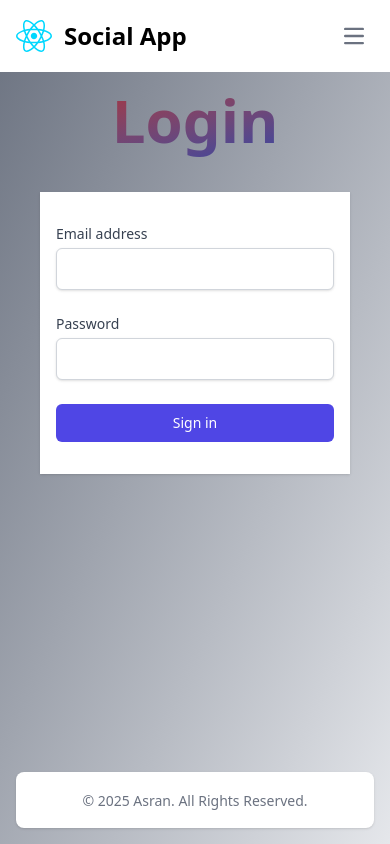
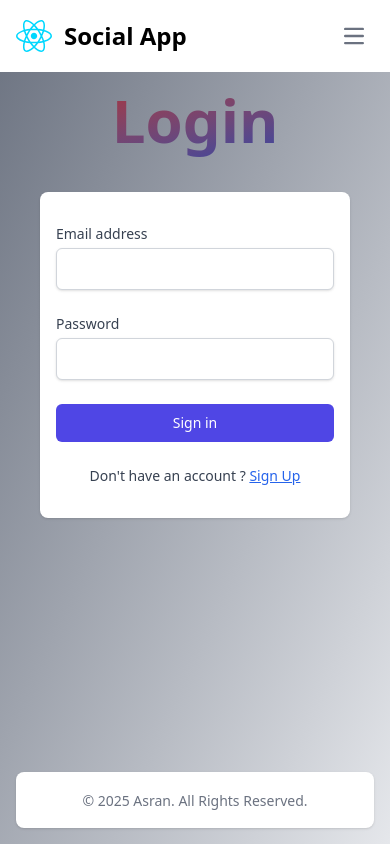
Before and after one commit to MohamedAsran0/React-Social-App, a React (Vite) app: page / in a window 390 px wide. Built offline with nearby package versions, Linux system fonts and the light colour scheme.

Commit message:
fix design issues in login & register pages

```diff
--- a/src/Components/Login/Login.jsx
+++ b/src/Components/Login/Login.jsx
@@ -2,7 +2,7 @@ import { zodResolver } from '@hookform/resolvers/zod';
 import axios from 'axios';
 import React, { useContext, useState } from 'react'
 import { useForm } from 'react-hook-form'
-import { useNavigate } from 'react-router-dom';
+import { Link, useNavigate } from 'react-router-dom';
 import { ClipLoader } from 'react-spinners';
 import Swal from 'sweetalert2';
 import z from 'zod';
@@ -67,7 +67,7 @@ export default function Login() {
       <div className="flex flex-col justify-center py-20 sm:px-6 lg:px-8 mx-10 ">
         <h2 className='text-center font-extrabold text-6xl bg-gradient-to-br from-red-700 to-blue-800 bg-clip-text text-transparent p-2.5'>Login</h2>
         <div className="mt-8 sm:mx-auto sm:w-full sm:max-w-md ">
-          <div className="bg-white  py-8 px-4 shadow sm:rounded-lg sm:px-10">
+          <div className="bg-white  py-8 px-4 shadow rounded-lg sm:px-10">
             <form onSubmit={handleSubmit(myHandleSubmit)}>
 
               <div>
@@ -115,6 +115,10 @@ export default function Login() {
                   {isLoading ? <ClipLoader /> : 'Sign in'}
                 </button>
               </div>
+
+              <div className="mt-6 text-center">
+                <p className='text-sm font-medium text-gray-700'>Don't have an account ? <Link to={'/register'} className='text-blue-600 underline hover:no-underline'>Sign Up</Link></p>
+              </div>
             </form>
           </div>
         </div>
--- a/src/Components/Register/Register.jsx
+++ b/src/Components/Register/Register.jsx
@@ -2,7 +2,7 @@ import { zodResolver } from '@hookform/resolvers/zod';
 import axios from 'axios';
 import React, { useState } from 'react'
 import { useForm } from 'react-hook-form'
-import { useNavigate } from 'react-router-dom';
+import { Link, useNavigate } from 'react-router-dom';
 import { ClipLoader } from 'react-spinners';
 import Swal from 'sweetalert2';
 import z from 'zod';
@@ -96,7 +96,7 @@ export default function Register() {
       <div className="flex flex-col justify-center py-20 sm:px-6 lg:px-8 mx-10 ">
             <h2 className='text-center font-extrabold text-6xl bg-gradient-to-br from-red-700 to-blue-800 bg-clip-text text-transparent p-2.5'>Register</h2>
         <div className="mt-8 sm:mx-auto sm:w-full sm:max-w-md ">
-          <div className="bg-white  py-8 px-4 shadow sm:rounded-lg sm:px-10">
+          <div className="bg-white  py-8 px-4 shadow rounded-lg sm:px-10">
             <form onSubmit={handleSubmit(myHandleSubmit)}>
               <div>
                 <label className="block text-sm font-medium text-gray-700" htmlFor="username">
@@ -221,6 +221,10 @@ export default function Register() {
                   {isLoading ? <ClipLoader /> : 'Sign up'}
                 </button>
               </div>
+
+              <div className="mt-6 text-center">
+                <p className='text-sm font-medium text-gray-700'>Have account already ? <Link to={'/login'} className='text-blue-600 underline hover:no-underline'>Sign in</Link></p>
+              </div>
             </form>
           </div>
         </div>
```
